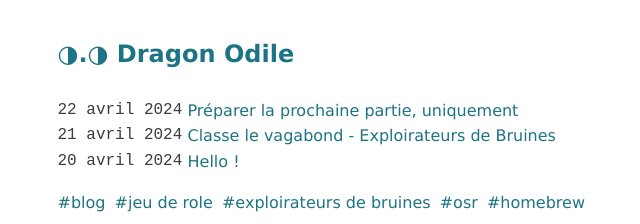
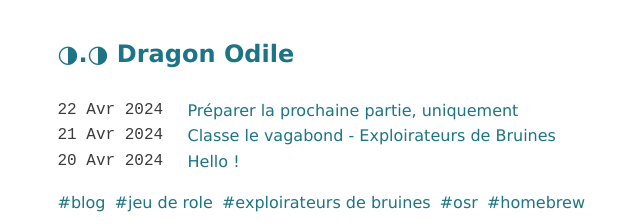
Before and after one commit to serupan/charmille, an Astro site: page / in a window 1280 px wide. Shown: the top 224 px of the page, without its empty margins (207-847 px from the left). Built offline with nearby package versions, Linux system fonts and the light colour scheme; Astro itself is replaced by a stand-in of ours.

Commit message:
modif affichage date

```diff
--- a/src/components/BlogPost.astro
+++ b/src/components/BlogPost.astro
@@ -1,13 +1,22 @@
 ---
 import FormattedDate from "./FormattedDate.astro";
 const { pubDate, title, url } = Astro.props;
+
+const mois: string[] = ["Jan", "Fév", "Mar", "Avr", "Mai", "Jun", "Jul", "Aoû", "Sep", "Oct", "Nov", "Déc"];
+const jour: number = pubDate.getDate();
+const moisIndex: number = pubDate.getMonth();
+const annee: number = pubDate.getFullYear();
+
+const dateFormatee: string = `${jour} ${mois[moisIndex]} ${annee}`;
+
+
 ---
 
 <style>
     li {
         display: flex;
     }
-    span {
+    time {
         color: rgb(59, 59, 59);
         flex: 0 0 130px;
         /* font-weight: lighter; */
@@ -18,13 +27,14 @@ const { pubDate, title, url } = Astro.props;
 </style>
 
 <li>
-    <span
+    <!-- <span
         >{
             pubDate.toLocaleDateString("fr-FR", {
                 year: "numeric",
-                month: "long",
+                month: "short",
                 day: "numeric",
             })
-        }</span
-    ><a href={url}>{title}</a>
+        }</span -->
+    <time datetime={dateFormatee}>{dateFormatee}</time>
+    <a href={url}>{title}</a>
 </li>
```
